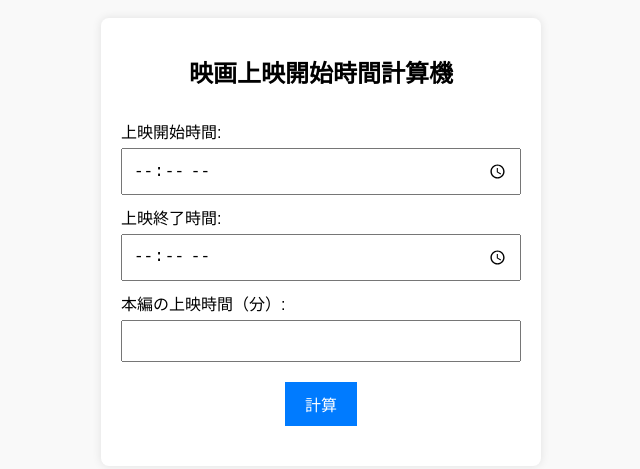
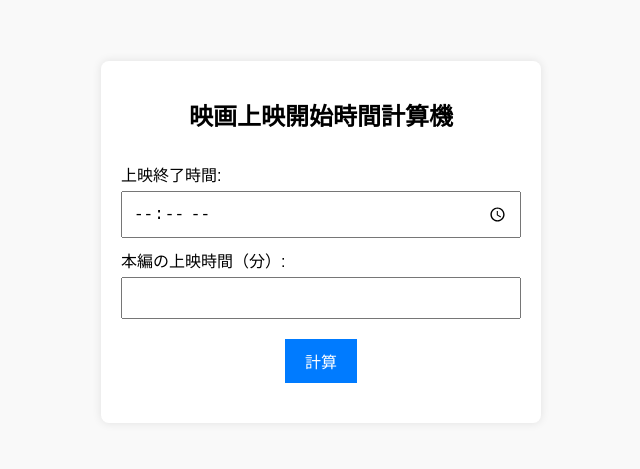
Before and after one commit to eigajob/eigatime, a plain HTML site: page index.html in a window 1280 px wide. Shown: the part 158-627 px from the top of the page, without its empty margins (319-959 px from the left). Drawn offline with Linux system fonts and the light colour scheme.

Commit message:
Update index.html

```diff
--- a/index.html
+++ b/index.html
@@ -10,11 +10,8 @@
     <div class="container">
         <h1>映画上映開始時間計算機</h1>
         <form id="timeForm">
-            <label for="startTime">上映開始時間:</label>
-            <input type="time" id="startTime" required>
-
             <label for="endTime">上映終了時間:</label>
-            <input type="time" id="endTime" required>
+            <input type="time" id="endTime" step="300" required>
 
             <label for="movieDuration">本編の上映時間（分）:</label>
             <input type="number" id="movieDuration" required>
```
